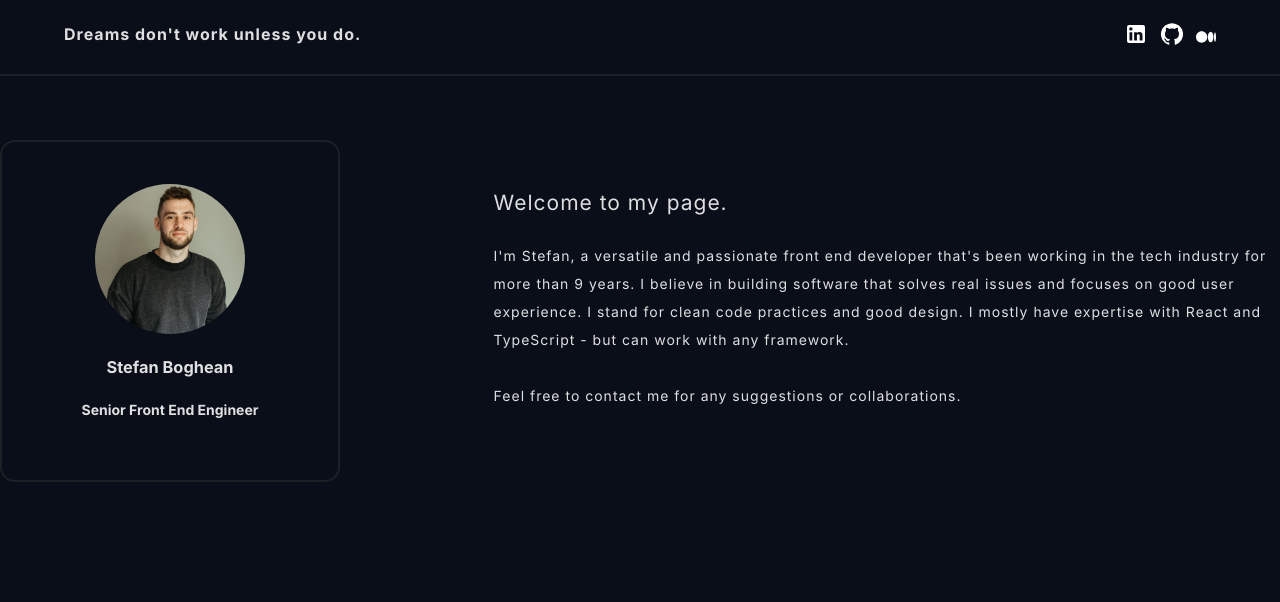
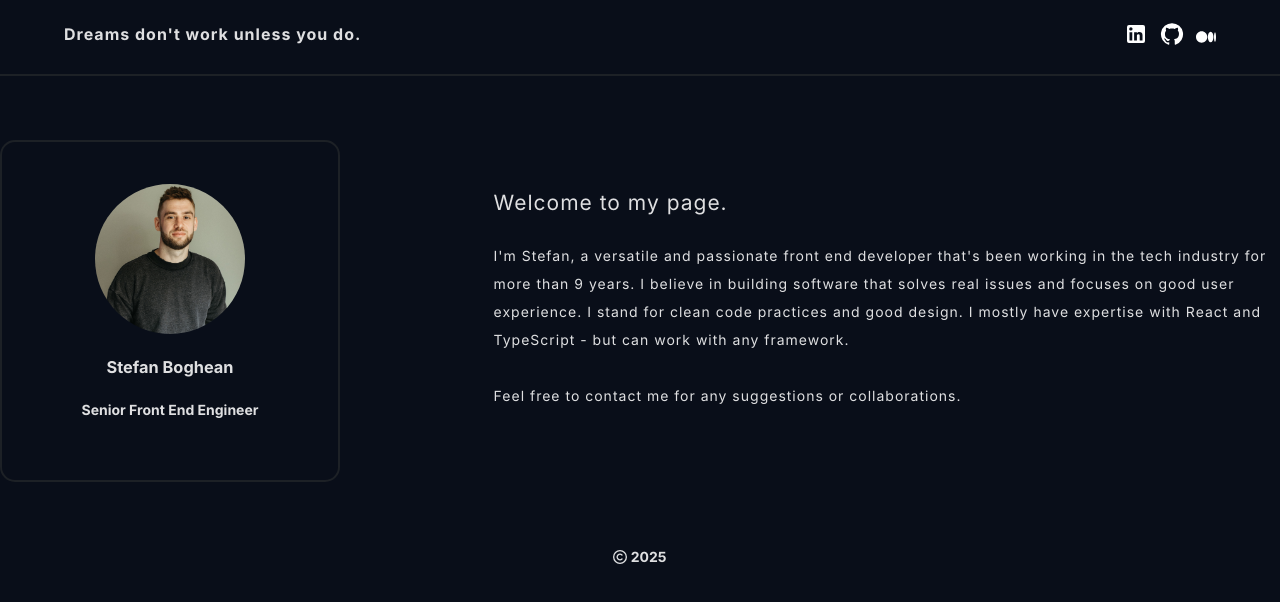
Before and after one commit to steff93/bio, a React (Vite) app: page / in a window 1280 px wide. Shown: the top 602 px of the page. Built offline with nearby package versions, Linux system fonts and the light colour scheme.

Commit message:
Added footer component

```diff
--- a/src/App.tsx
+++ b/src/App.tsx
@@ -1,6 +1,7 @@
 import "./App.scss";
 import Bio from "./components/Bio";
 import Card from "./components/Card";
+import Footer from "./components/Footer";
 import Header from "./Header";
 
 function App() {
@@ -11,6 +12,8 @@
         <Card />
         <Bio />
       </div>
+
+      <Footer />
     </>
   );
 }
--- /dev/null
+++ b/src/components/Footer.tsx
@@ -0,0 +1,15 @@
+import { faCopyright } from "@fortawesome/free-regular-svg-icons";
+import { FontAwesomeIcon } from "@fortawesome/react-fontawesome";
+import "./Footer.scss";
+
+const Footer = () => {
+  const currentYear = new Date().getFullYear();
+
+  return (
+    <div className="footer">
+      <FontAwesomeIcon icon={faCopyright} /> {currentYear}
+    </div>
+  );
+};
+
+export default Footer;
```
Also changed, not shown: src/components/Footer.scss (added).
